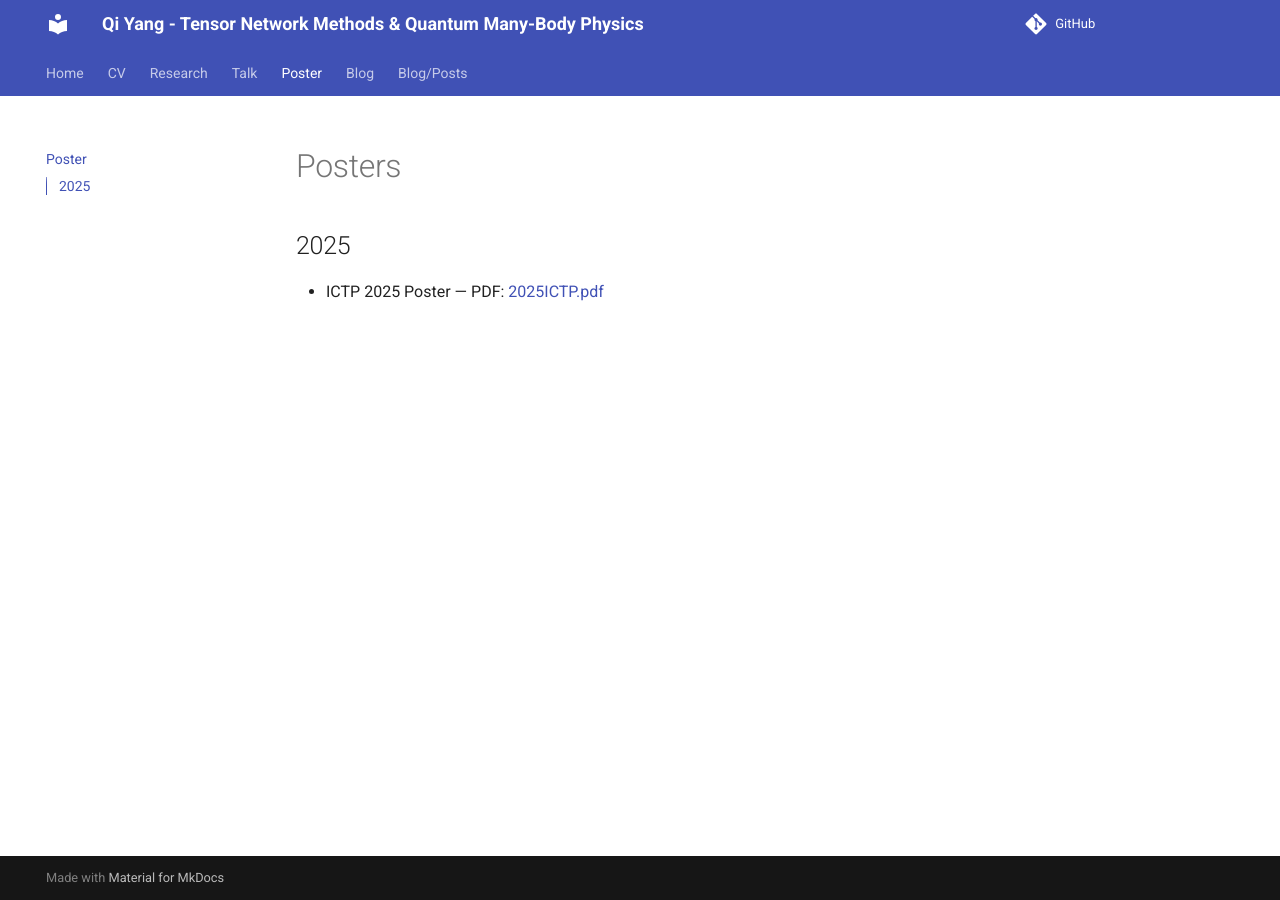
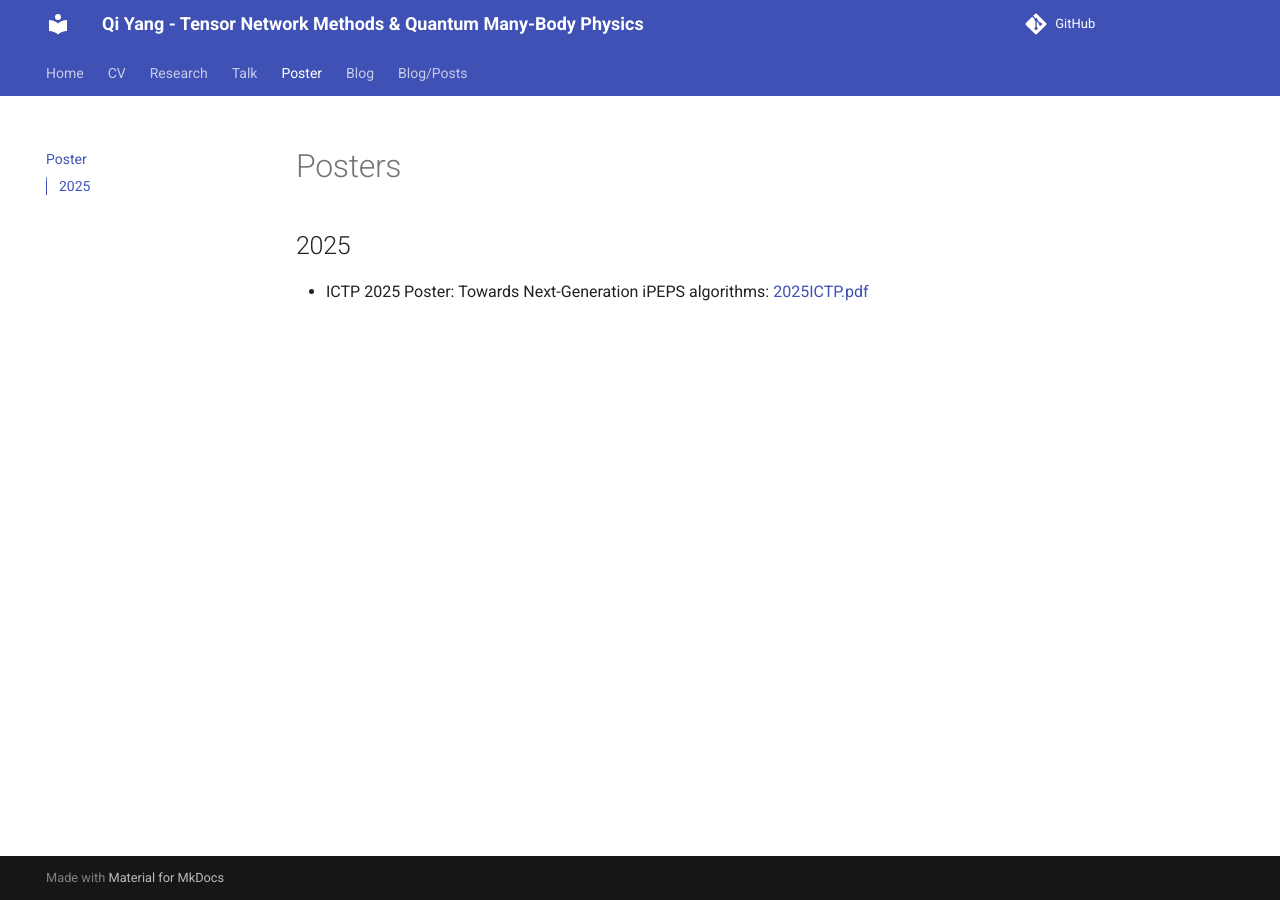
Before and after one commit to qiyang-ustc/qiyang-ustc.github.io, an MkDocs documentation site: the page built from docs/posters.md, in a window 1280 px wide. Built offline with MkDocs 1.6.1 and Material for MkDocs 9.7.7, drawn with Linux system fonts in a browser that asks for light colours; comment, search, counter and statistics services are not loaded.

Commit message:
site update

```diff
--- a/docs/posters.md
+++ b/docs/posters.md
@@ -6,4 +6,4 @@ title: Posters
 
 ## 2025
 
-- ICTP 2025 Poster — PDF: [2025ICTP.pdf](poster/2025ICTP.pdf?v=20251122)
+- ICTP 2025 Poster: Towards Next-Generation iPEPS algorithms: [2025ICTP.pdf](poster/2025ICTP.pdf?v=20251122)
```
